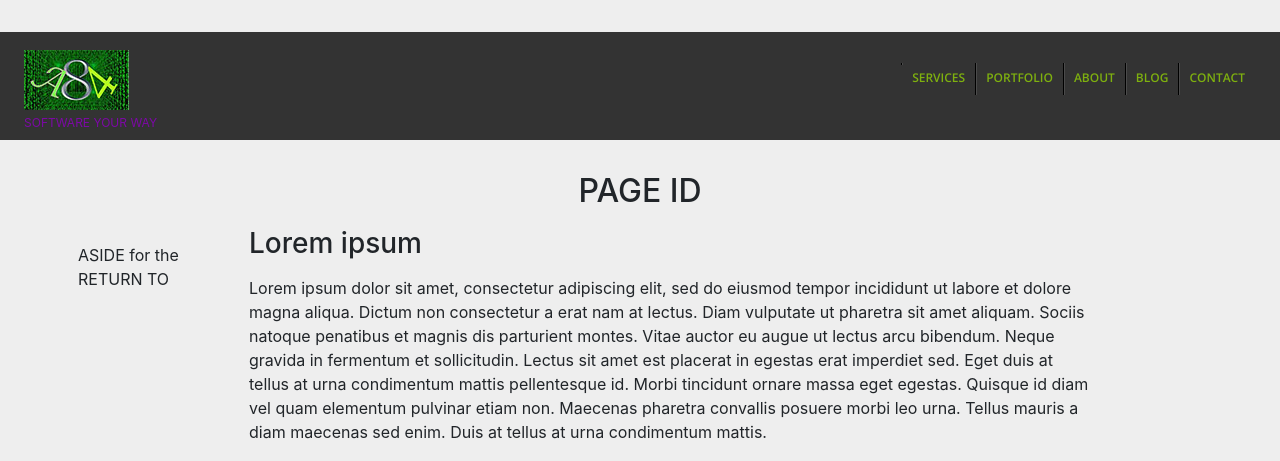
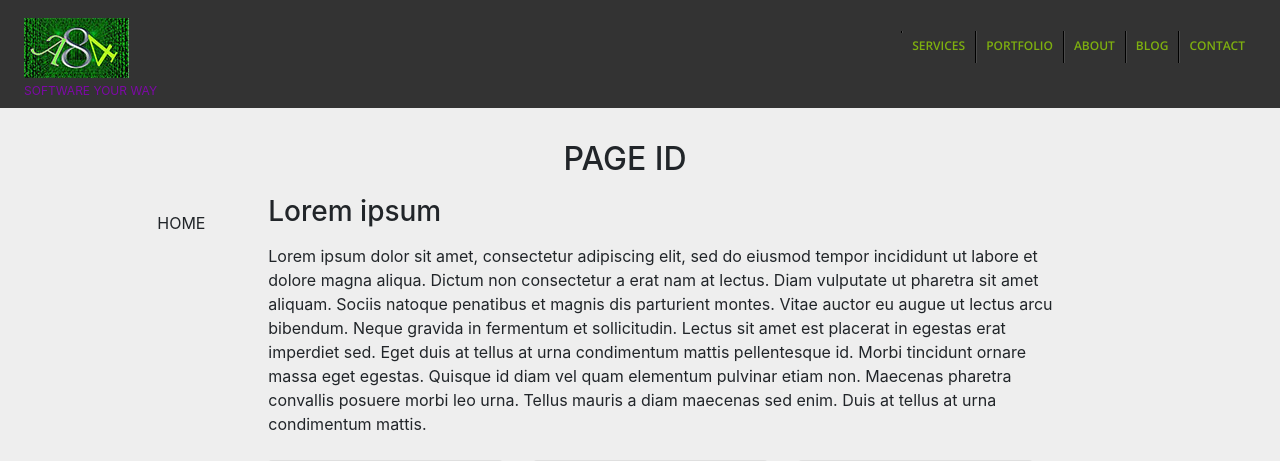
Before and after one commit to marstonlm/four-loops, a PHP site: page /template.html in a window 1280 px wide. Shown: the top 461 px of the page. Run offline with PHP 8.4, Linux system fonts and the light colour scheme; some libraries are stand-ins or nearby versions.

Commit message:
main.css template.html main layout

```diff
--- a/css/main.css
+++ b/css/main.css
@@ -4,6 +4,7 @@
 * {
     margin:0;
     padding:0;
+    max-width: 100%;
 }
 
 html,body {
@@ -14,11 +15,10 @@ html,body {
 }
 
 /* Page Layout */
-main.wrapper {
+main {
     max-width: 100%;
     margin: 0 auto;
     padding: 0;
-    overflow:auto;
 }
 
 /* Header */
@@ -27,8 +27,6 @@ header{
     width: 100%;
     padding-top: 1rem;
     padding-bottom: .5rem;
-    margin-top: 2rem;
-    margin-bottom:0;
     text-transform: uppercase;
     display: flex;
     justify-content: space-between;
@@ -135,7 +133,11 @@ footer a:hover {
 
 /* ----- ASIDE ----- */
 #aside {
-  max-width: 15%;
+  width: 10%;
+  position: -webkit-sticky;
+  position: sticky;
+  height: 100%;
+  top: 0;
 }
 
 
--- a/template.html
+++ b/template.html
@@ -53,15 +53,15 @@
 
   <!-- START MAIN and CONTAINER-->
   <main class="container">
-    <div class="row">
+    <div class="row justify-content-center">
       <div class="col pt-3 mt-3">
         <h2 class="">PAGE ID<h2>
       </div>
     </div>
-    <div  class="row">
+    <div  class="row justify-content-center">
       <!-- ASIDE -->
-      <div id=aside class="sm-col-2 pt-4 px-2 sticky-top">
-        <p>ASIDE for the RETURN TO</p>
+      <div id="aside" class="sm-col-2 pt-4 px-2 sticky">
+        <p>HOME</p>
       </div>
 
       <!-- SECTION -->
@@ -81,7 +81,7 @@
           <div  class="col">
             <div class="card-deck">
               <div class="card">
-                <img src="..." class="card-img-top" alt="...">
+                <img src="images/standin.jpg" class="card-img-top" alt="...">
                 <div class="card-body">
                   <h5 class="card-title">Card title</h5>
                   <p class="card-text">This is a wider card with supporting text below as a natural lead-in to additional content. This content is a little bit longer.</p>
@@ -91,7 +91,7 @@
                 </div>
               </div>
               <div class="card">
-                <img src="..." class="card-img-top" alt="...">
+                <img src="images/standin.jpg" class="card-img-top" alt="...">
                 <div class="card-body">
                   <h5 class="card-title">Card title</h5>
                   <p class="card-text">This card has supporting text below as a natural lead-in to additional content.</p>
@@ -101,7 +101,7 @@
                 </div>
               </div>
               <div class="card">
-                <img src="..." class="card-img-top" alt="...">
+                <img src="images/standin.jpg" class="card-img-top" alt="...">
                 <div class="card-body">
                   <h5 class="card-title">Card title</h5>
                   <p class="card-text">This is a wider card with supporting text below as a natural lead-in to additional content. This card has even longer content than the first to show that equal height action.</p>
@@ -130,7 +130,7 @@
           <div  class="col">
             <div class="card-deck">
               <div class="card">
-                <img src="..." class="card-img-top" alt="...">
+                <img src="images/standin.jpg" class="card-img-top" alt="...">
                 <div class="card-body">
                   <h5 class="card-title">Card title</h5>
                   <p class="card-text">This is a wider card with supporting text below as a natural lead-in to additional content. This content is a little bit longer.</p>
@@ -140,7 +140,7 @@
                 </div>
               </div>
               <div class="card">
-                <img src="..." class="card-img-top" alt="...">
+                <img src="images/standin.jpg" class="card-img-top" alt="...">
                 <div class="card-body">
                   <h5 class="card-title">Card title</h5>
                   <p class="card-text">This card has supporting text below as a natural lead-in to additional content.</p>
@@ -150,7 +150,7 @@
                 </div>
               </div>
               <div class="card">
-                <img src="..." class="card-img-top" alt="...">
+                <img src="images/standin.jpg" class="card-img-top" alt="...">
                 <div class="card-body">
                   <h5 class="card-title">Card title</h5>
                   <p class="card-text">This is a wider card with supporting text below as a natural lead-in to additional content. This card has even longer content than the first to show that equal height action.</p>
@@ -179,7 +179,7 @@
           <div  class="col">
             <div class="card-deck">
               <div class="card">
-                <img src="..." class="card-img-top" alt="...">
+                <img src="images/standin.jpg" class="card-img-top" alt="...">
                 <div class="card-body">
                   <h5 class="card-title">Card title</h5>
                   <p class="card-text">This is a wider card with supporting text below as a natural lead-in to additional content. This content is a little bit longer.</p>
@@ -189,7 +189,7 @@
                 </div>
               </div>
               <div class="card">
-                <img src="..." class="card-img-top" alt="...">
+                <img src="images/standin.jpg" class="card-img-top" alt="...">
                 <div class="card-body">
                   <h5 class="card-title">Card title</h5>
                   <p class="card-text">This card has supporting text below as a natural lead-in to additional content.</p>
@@ -199,7 +199,7 @@
                 </div>
               </div>
               <div class="card">
-                <img src="..." class="card-img-top" alt="...">
+                <img src="images/standin.jpg" class="card-img-top" alt="...">
                 <div class="card-body">
                   <h5 class="card-title">Card title</h5>
                   <p class="card-text">This is a wider card with supporting text below as a natural lead-in to additional content. This card has even longer content than the first to show that equal height action.</p>
```
